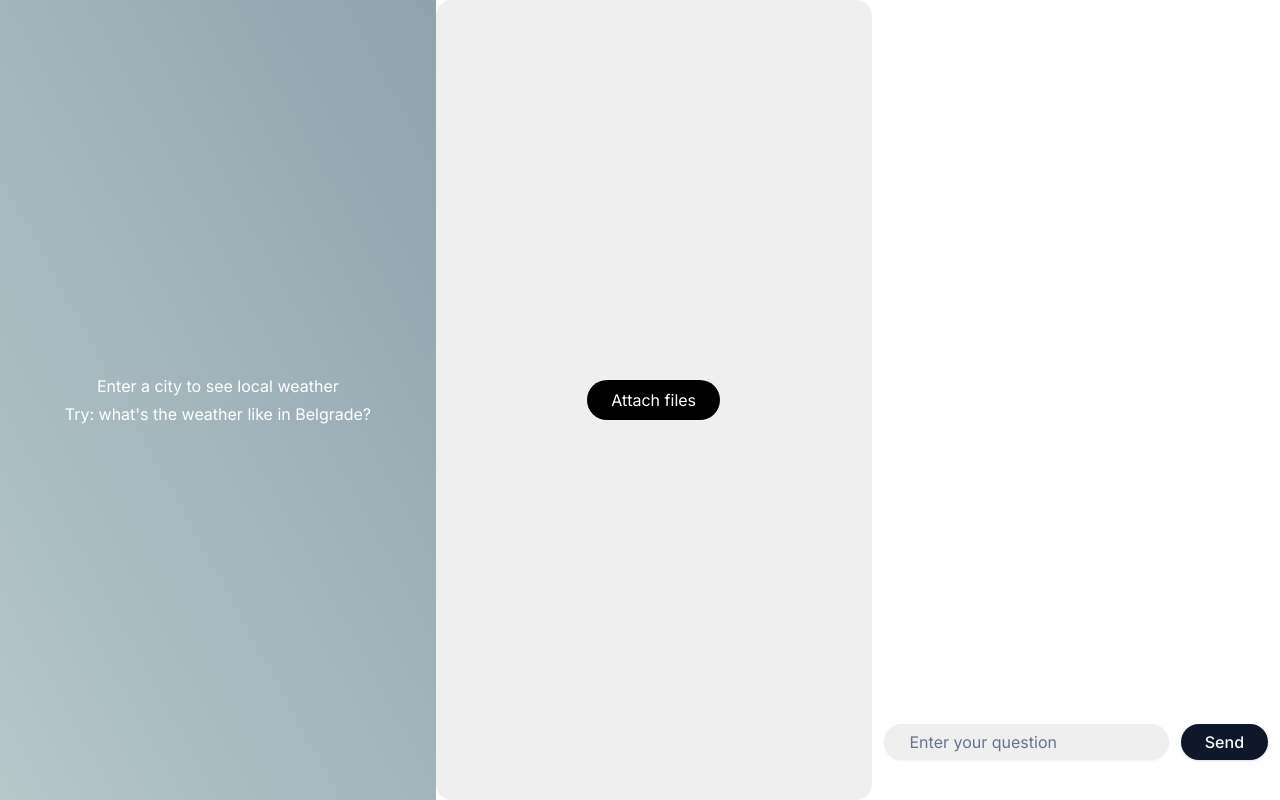
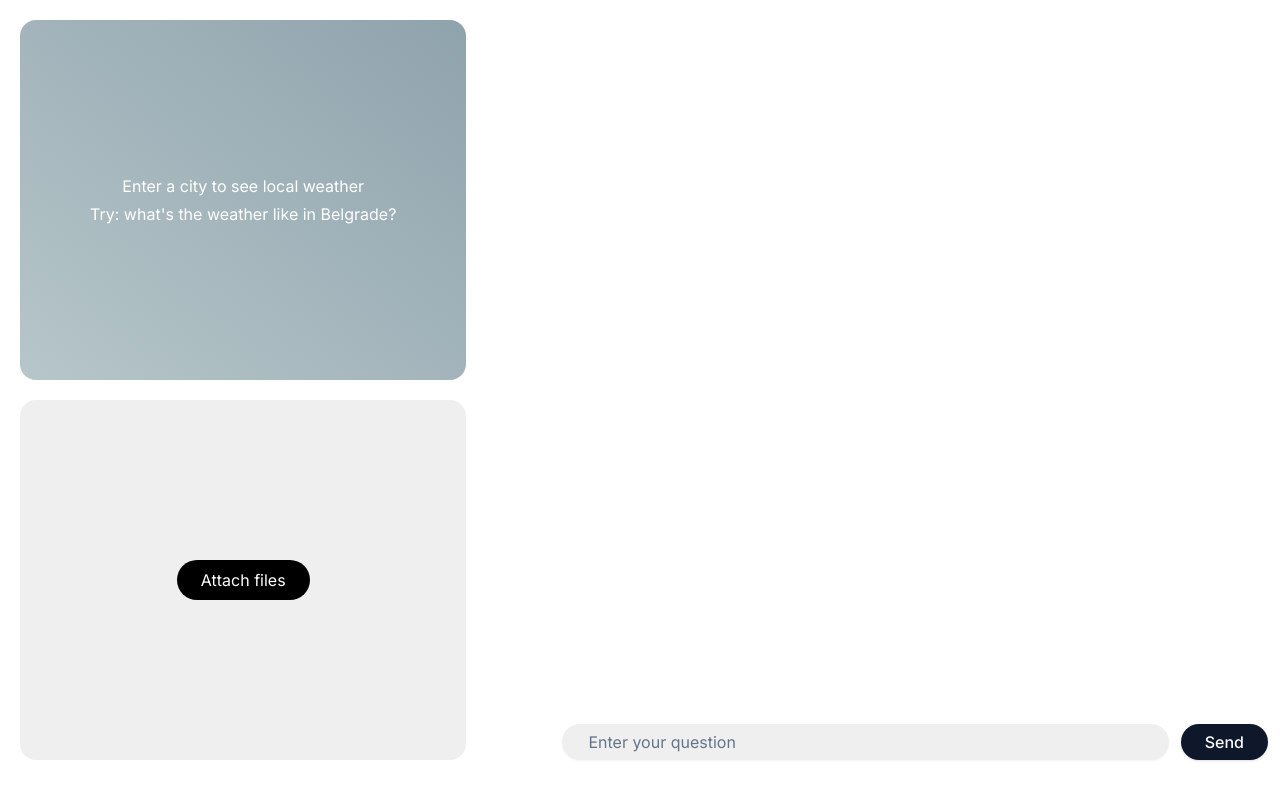
Before and after one commit to DraganAleksic99/openai-assistant, a Next.js app: page / in a window 1280 px wide. Built offline with nearby package versions, Linux system fonts and the light colour scheme.

Commit message:
Update styles

```diff
--- a/app/layout.tsx
+++ b/app/layout.tsx
@@ -19,7 +19,7 @@ export default function RootLayout({
     <html lang="en">
       <body
         className={cn(
-          "min-h-screen bg-background font-sans antialiased",
+          "min-h-screen bg-background font-sans antialiased max-w-screen-xl mx-auto",
           fontSans.variable
         )}
       >
--- a/app/page.tsx
+++ b/app/page.tsx
@@ -17,10 +17,14 @@ export default function Home() {
   });
 
   return (
-    <main className="flex h-screen items-center justify-center">
-      <WeatherWidget {...weatherData} isEmpty={!weatherData.location} />
-      <FileViewer />
-      <div className="w-full h-full max-w-[700px]">
+    <main className="flex h-screen items-center justify-center gap-[5vw]">
+      <div className="flex w-full h-screen flex-grow basis-2/5">
+        <div className="flex flex-col gap-5 w-full m-5 justify-between h-[calc(100vh-60px)]">
+          <WeatherWidget {...weatherData} isEmpty={!weatherData.location} />
+          <FileViewer />
+        </div>
+      </div>
+      <div className="w-full h-full flex-grow basis-3/5">
         <Chat setWeatherData={setWeatherData} />
       </div>
     </main>
--- a/components/chat-message.tsx
+++ b/components/chat-message.tsx
@@ -1,13 +1,19 @@
 import Markdown from "react-markdown";
-import { Message } from "ai";
+import { Message } from "ai/react";
 
 const UserMessage = ({ text }: { text: string | undefined }) => {
-  return <div className="text-black bg-white self-end">{text}</div>;
+  return (
+    <div className="text-white bg-black self-end py-2 px-4 rounded-3xl">
+      {text}
+    </div>
+  );
 };
 
 const AssistantMessage = ({ text }: { text: string | undefined }) => {
+  if (!text) return;
+
   return (
-    <div className="bg-[#efefef]">
+    <div className="bg-[#efefef] py-2 px-4 rounded-3xl w-fit">
       <Markdown>{text}</Markdown>
     </div>
   );
--- a/components/chat.tsx
+++ b/components/chat.tsx
@@ -39,7 +39,7 @@ export default function Chat({
 
   return (
     <div className="flex flex-col-reverse h-full w-full">
-      <div className="flex flex-col order-2 flex-grow overflow-y-auto p-3 whitespace-pre-wrap space-y-4">
+      <div className="flex flex-col order-2 flex-grow overflow-y-auto p-3 pt-5 whitespace-pre-wrap space-y-4">
         {messages.map((msg, index) => (
           <ChatMessage key={index} role={msg.role} content={msg.content} />
         ))}
--- a/components/weather-widget.tsx
+++ b/components/weather-widget.tsx
@@ -26,7 +26,7 @@ export default function WeatherWidget({
 
   if (isEmpty) {
     return (
-      <div className="w-full h-full p-5 text-white flex justify-center items-center bg-gradient-to-tr from-[#b6c6c9] to-[#8fa3ad]">
+      <div className="w-full h-full p-5 text-white flex justify-center items-center bg-gradient-to-tr from-[#b6c6c9] to-[#8fa3ad] rounded-2xl">
         <div className="flex gap-1 flex-col justify-center items-center">
           <p>Enter a city to see local weather</p>
           <p>Try: what's the weather like in Belgrade?</p>
@@ -36,18 +36,18 @@ export default function WeatherWidget({
   }
 
   const weatherClass = cn(
-    "w-full h-full p-5 text-white flex justify-center items-center",
+    "w-full h-full p-5 text-white flex justify-center items-center rounded-3xl",
     `${conditionClassMap[conditions] || "bg-gradient-to-bl from-[#ffffd0] to-[#007cf0]"}`
   );
 
   return (
     <div className={weatherClass}>
       <div className="flex gap-1 flex-col justify-center items-center">
-        <p>{location}</p>
-        <h2 className="text-[8em] font-medium">
+        <p className="text-lg">{location}</p>
+        <h2 className="text-[7em] font-medium">
           {temperature !== "---" ? `${temperature}°${unit}` : temperature}
         </h2>
-        <p>{conditions}</p>
+        <p className="text-lg">{conditions}</p>
       </div>
     </div>
   );
```
